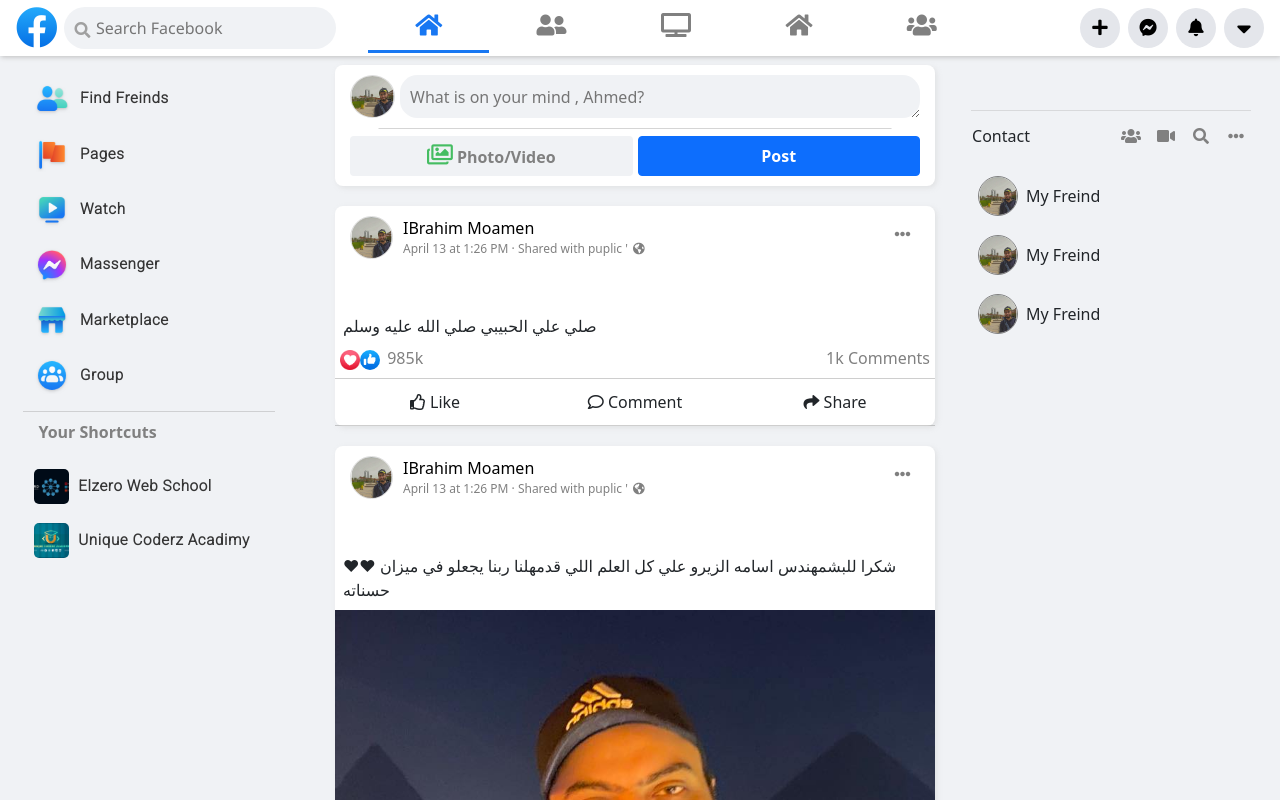
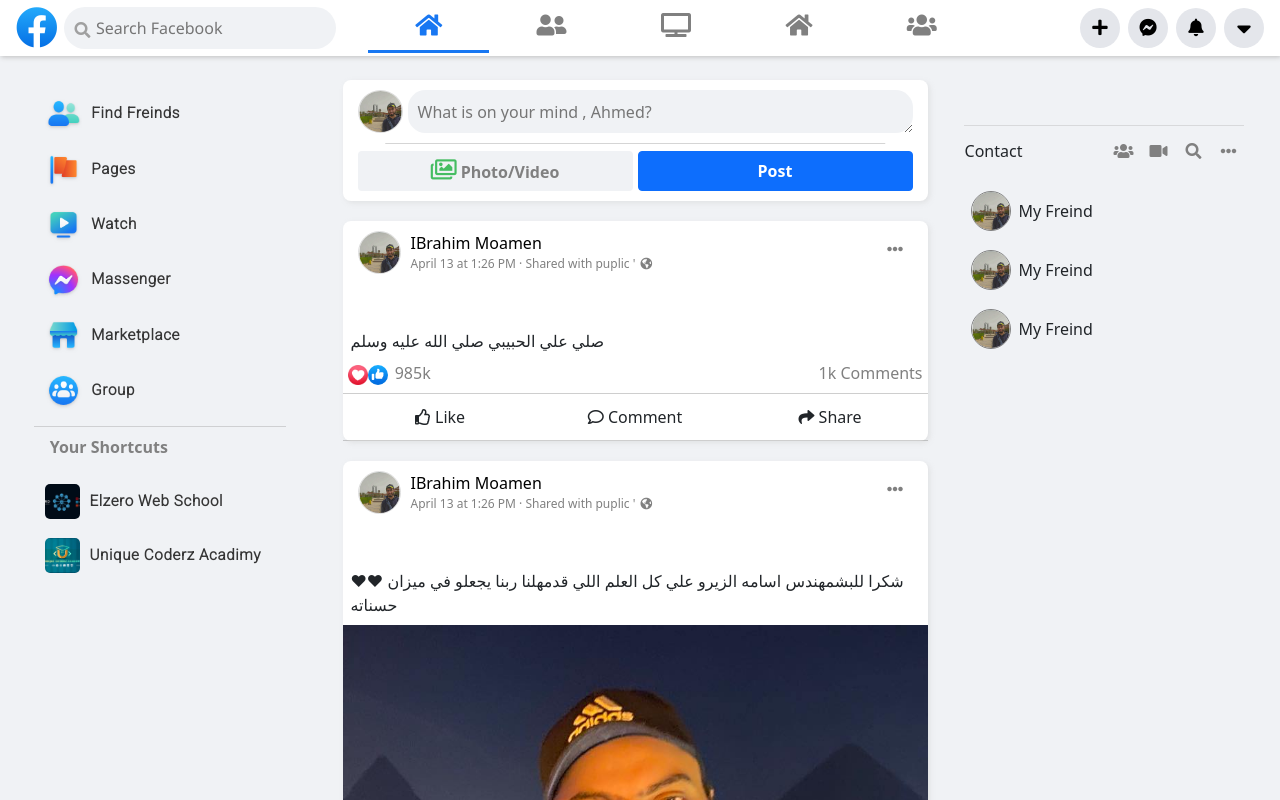
Before and after one commit to ibrahimmoamen100/facebook-main, a React (Create React App) app: page / in a window 1280 px wide. Shown: the top 800 px of the page. Built offline with nearby package versions, Linux system fonts and the light colour scheme.

Commit message:
add styled-components

```diff
--- a/src/Components/Home.js
+++ b/src/Components/Home.js
@@ -15,7 +15,7 @@ const HomeSection = styled.div`
   max-width: 1920px;
   min-width: 280px;
   margin: auto;
-  padding: 5px;
+  padding: 20px;
   position: relative;
   margin-top: var(--mg-fixed);
 `;
```
